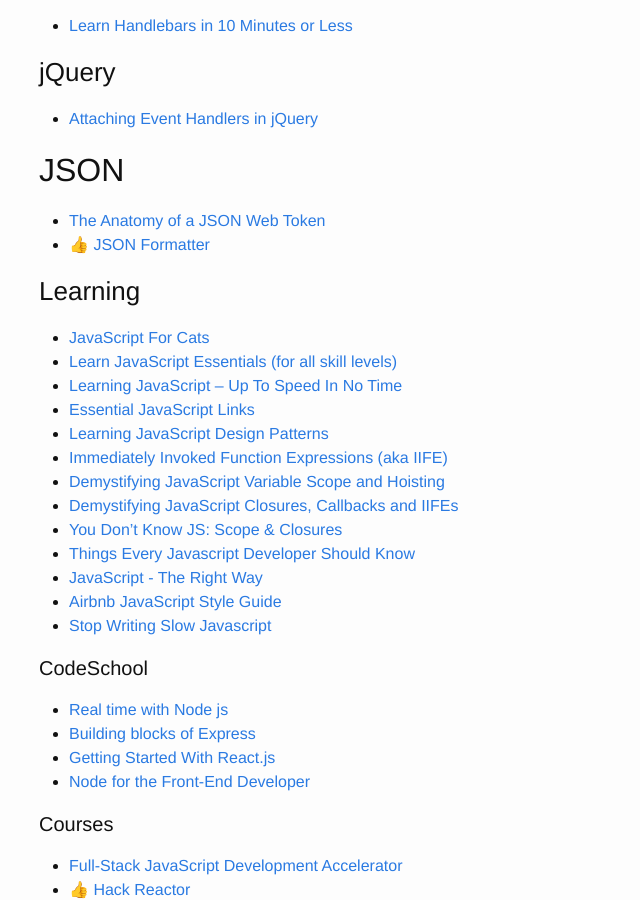
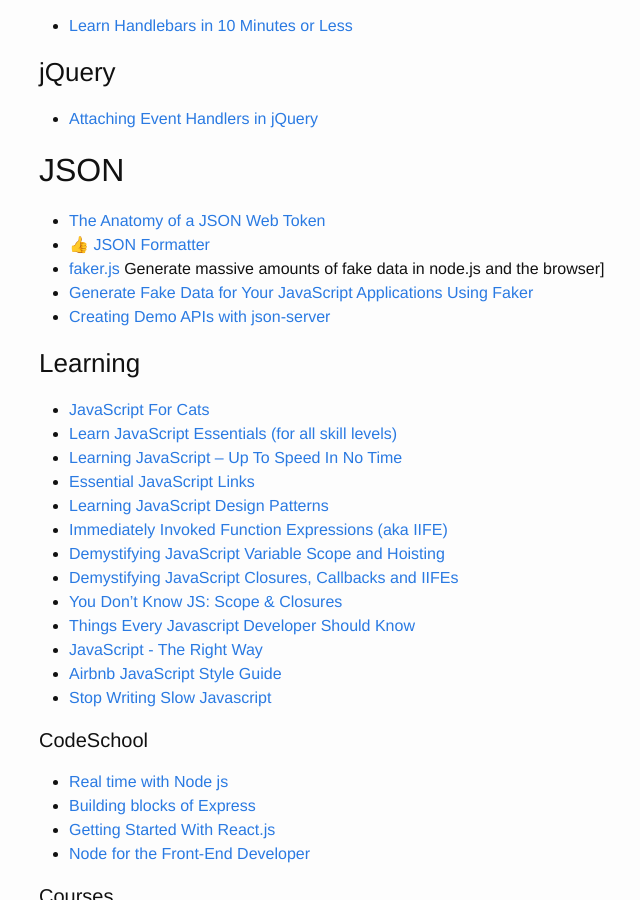
Before and after one commit to brownerd/brownerd.github.io, a Jekyll site: the page built from _posts/2015-01-01-reading-list-2015.md, in a window 1280 px wide and 900 px high, scrolled down 11049 px. Shown: the whole window, without its empty margins (231-871 px from the left). Built offline with Jekyll 4.4.1, drawn with Linux system fonts in a browser that asks for light colours; emoji names are drawn with the system emoji font; some of the changed text lies outside the part shown.

Commit message:
json and yaml stuff

```diff
--- a/_posts/2015-01-01-reading-list-2015.md
+++ b/_posts/2015-01-01-reading-list-2015.md
@@ -619,7 +619,9 @@ A SIMPLE WEBSITE IN NODE.JS WITH EXPRESS, JADE AND STYLUS](http://www.clock.co.u
 ## JSON
 - [The Anatomy of a JSON Web Token](https://scotch.io/tutorials/the-anatomy-of-a-json-web-token)
 - [:+1: JSON Formatter](http://jsonformatter.curiousconcept.com/)
-
+- [faker.js](http://marak.com/faker.js/) Generate massive amounts of fake data in node.js and the browser]
+- [Generate Fake Data for Your JavaScript Applications Using Faker](https://scotch.io/tutorials/generate-fake-data-for-your-javascript-applications-using-faker)
+- [Creating Demo APIs with json-server](https://egghead.io/lessons/nodejs-creating-demo-apis-with-json-server)
 
 
 
@@ -1182,6 +1184,7 @@ I hate powerpoint and keynote. But I am loving Bespoke!
 ## YAML
 - [YAML Converter](http://codebeautify.org/yaml-to-json-xml-csv)
 - [YAML Tutorial](http://rhnh.net/2011/01/31/yaml-tutorial)
+- [JS-YAML demo. YAML JavaScript parser.](http://nodeca.github.io/js-yaml/)
 
 
 
```
